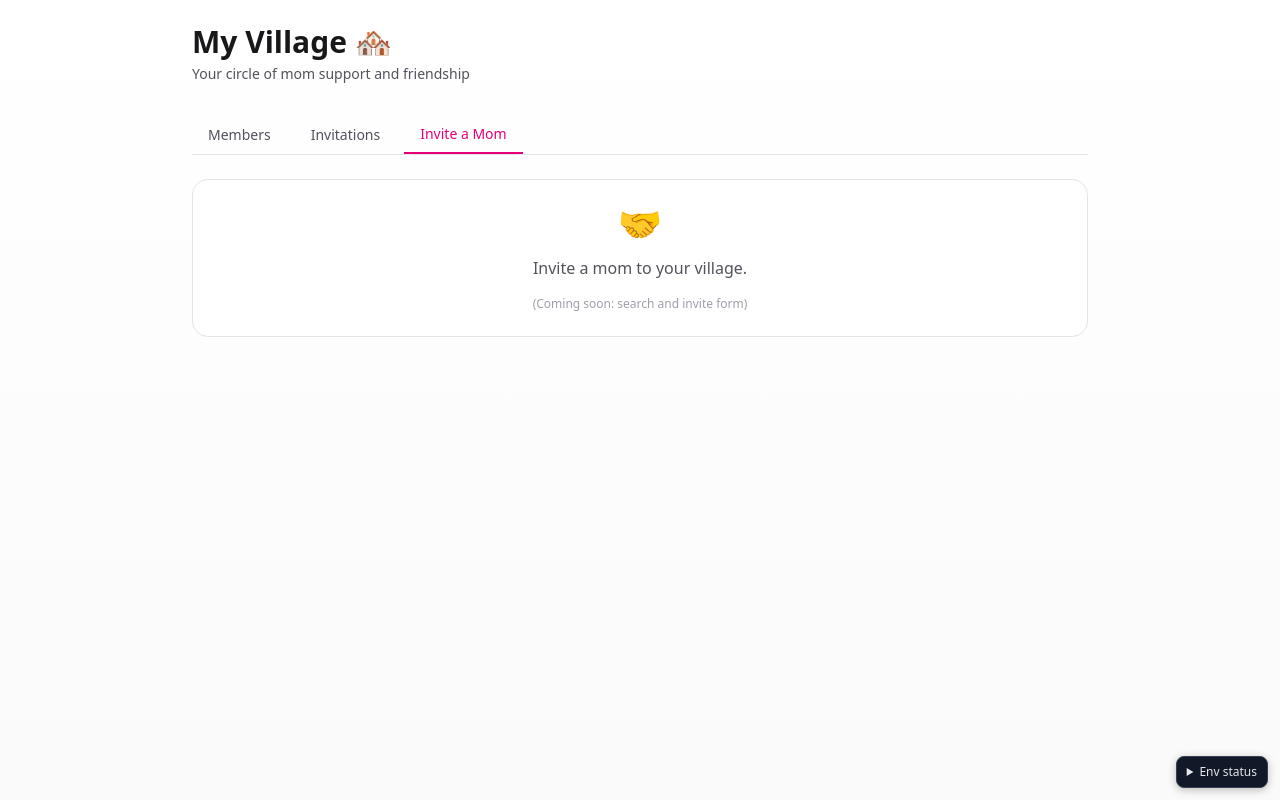
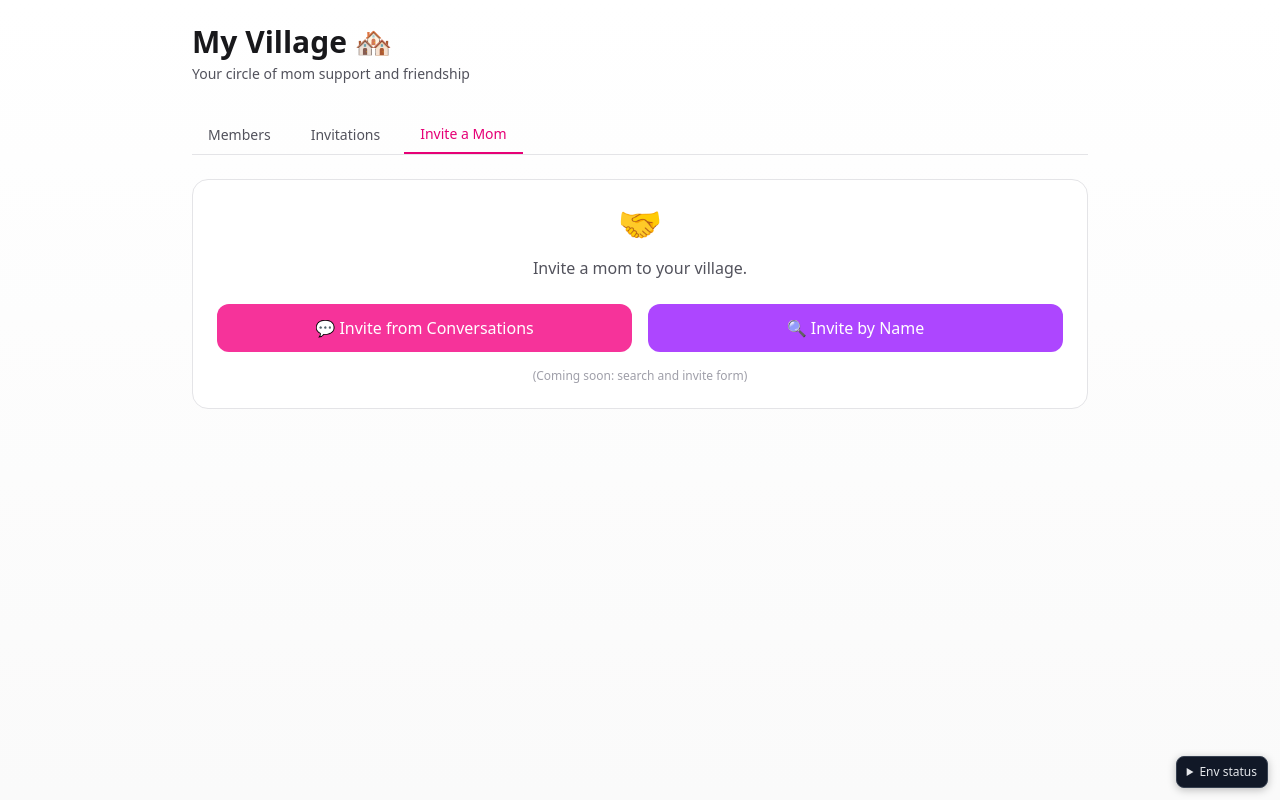
Before and after one commit to kalieaton19-lang/momvillage-frontend, a Next.js app: page /village in a window 1280 px wide. Both pictures are taken after a click on the button "Invite a Mom". Built offline with nearby package versions, Linux system fonts and the light colour scheme; no server answers.

Commit message:
feat: add buttons for inviting from conversations and by name under Invite a Mom tab

```diff
--- a/app/village/page.tsx
+++ b/app/village/page.tsx
@@ -67,6 +67,14 @@ export default function VillagePage() {
           <div className="bg-white dark:bg-zinc-900 border border-zinc-200 dark:border-zinc-800 rounded-2xl p-6 text-center">
             <div className="text-4xl mb-3">🤝</div>
             <p className="text-zinc-600 dark:text-zinc-400 mb-4">Invite a mom to your village.</p>
+            <div className="flex flex-col sm:flex-row gap-4 justify-center mt-6 mb-4">
+              <button className="flex-1 px-6 py-3 bg-pink-500 hover:bg-pink-600 text-white font-medium rounded-lg transition-all">
+                💬 Invite from Conversations
+              </button>
+              <button className="flex-1 px-6 py-3 bg-purple-500 hover:bg-purple-600 text-white font-medium rounded-lg transition-all">
+                🔍 Invite by Name
+              </button>
+            </div>
             <p className="text-zinc-400 text-xs">(Coming soon: search and invite form)</p>
           </div>
         )}
```
